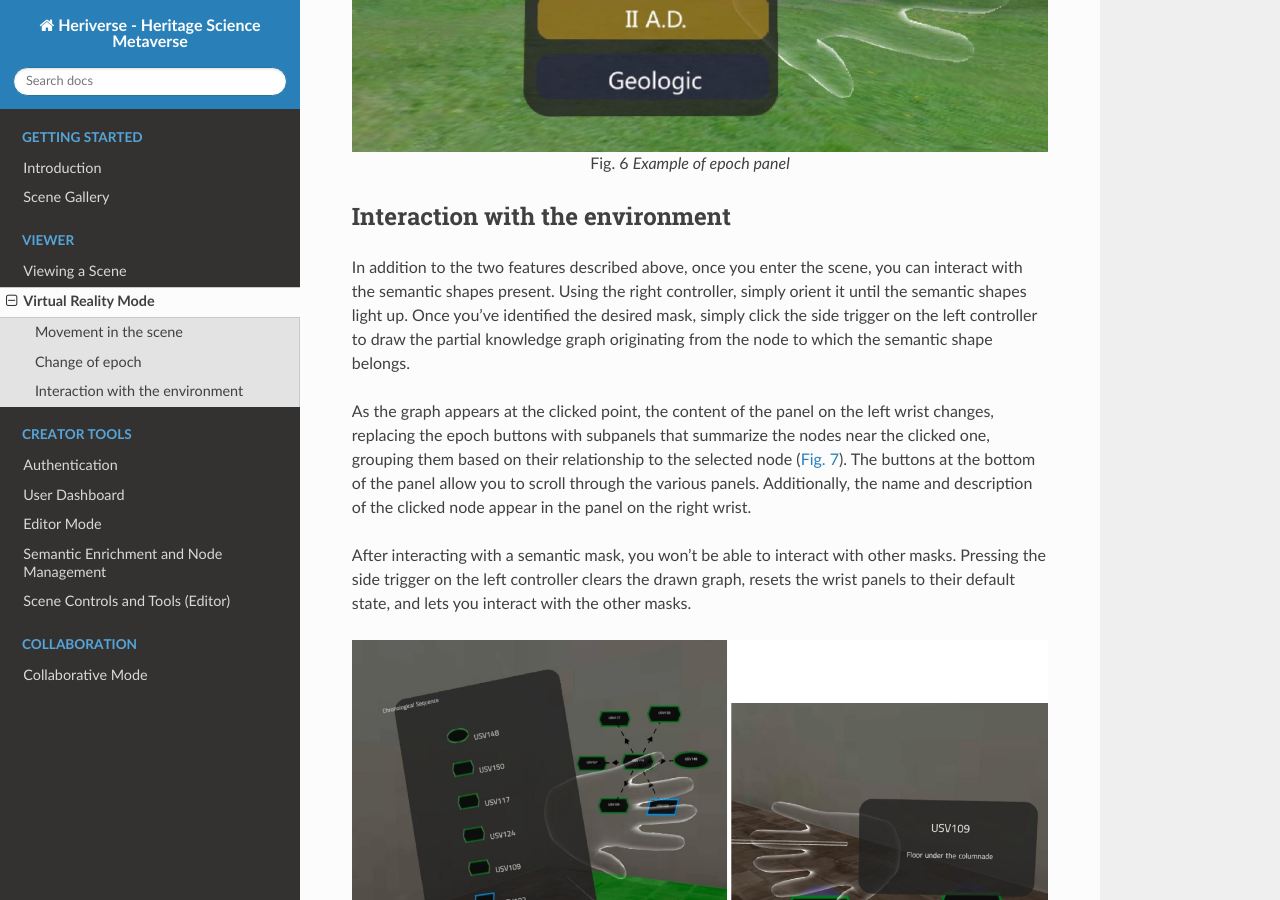
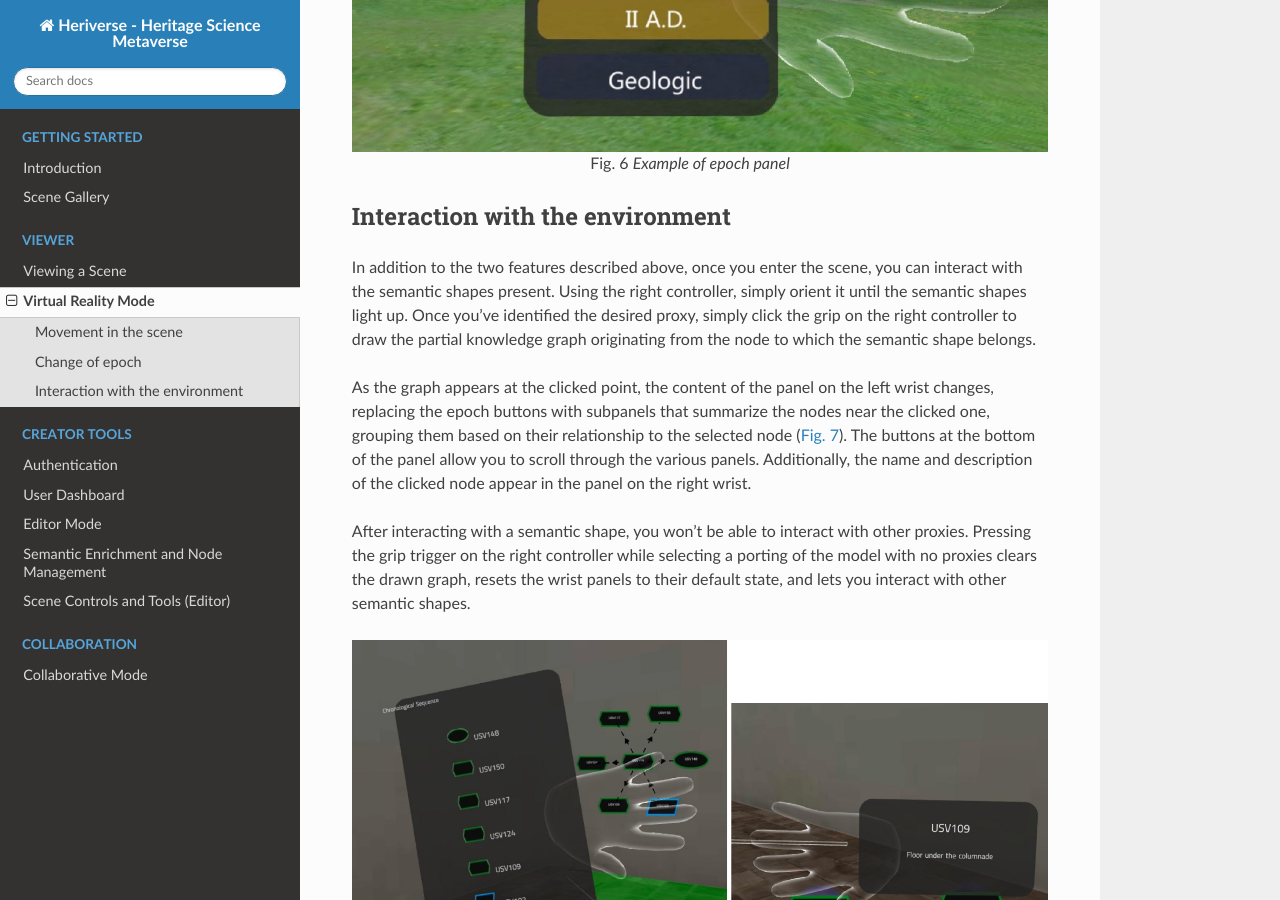
Before and after one commit to StratiGraph-ECCCH/Heriverse-doc, a Sphinx documentation site: the page built from docs/vr_mode.rst, in a window 1280 px wide and 900 px high, scrolled down 1484 px. Built offline with Sphinx 7.4.7 and the Read the Docs theme 3.1.0, drawn with Linux system fonts in a browser that asks for light colours.

Commit message:
Update vr_mode.rst

```diff
--- a/docs/vr_mode.rst
+++ b/docs/vr_mode.rst
@@ -35,11 +35,11 @@ Another feature offered in this mode is the exploration of the various epochs as
 Interaction with the environment
 ---------------------------------
 
-In addition to the two features described above, once you enter the scene, you can interact with the semantic shapes present. Using the right controller, simply orient it until the semantic shapes light up. Once you've identified the desired mask, simply click the side trigger on the left controller to draw the partial knowledge graph originating from the node to which the semantic shape belongs.
+In addition to the two features described above, once you enter the scene, you can interact with the semantic shapes present. Using the right controller, simply orient it until the semantic shapes light up. Once you've identified the desired proxy, simply click the grip on the right controller to draw the partial knowledge graph originating from the node to which the semantic shape belongs.
 
 As the graph appears at the clicked point, the content of the panel on the left wrist changes, replacing the epoch buttons with subpanels that summarize the nodes near the clicked one, grouping them based on their relationship to the selected node (:numref:`fig2_5_node_panels`). The buttons at the bottom of the panel allow you to scroll through the various panels. Additionally, the name and description of the clicked node appear in the panel on the right wrist.
 
-After interacting with a semantic mask, you won't be able to interact with other masks. Pressing the side trigger on the left controller clears the drawn graph, resets the wrist panels to their default state, and lets you interact with the other masks.
+After interacting with a semantic shape, you won't be able to interact with other proxies. Pressing the grip trigger on the right controller while selecting a porting of the model with no proxies clears the drawn graph, resets the wrist panels to their default state, and lets you interact with other semantic shapes.
 
 .. _fig2_5_node_panels:
 .. figure:: img/fig2_5_node_panels.png
```
